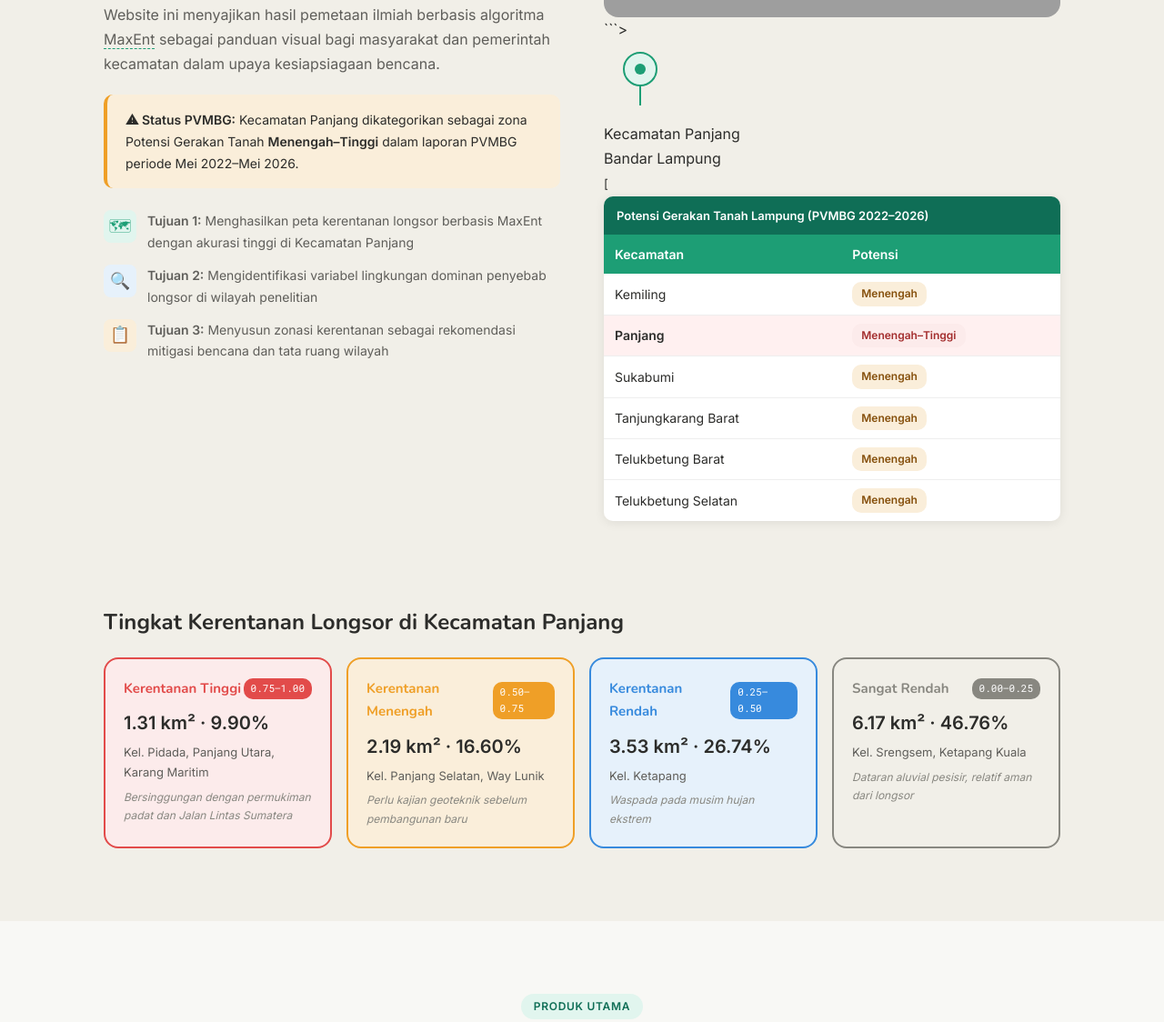
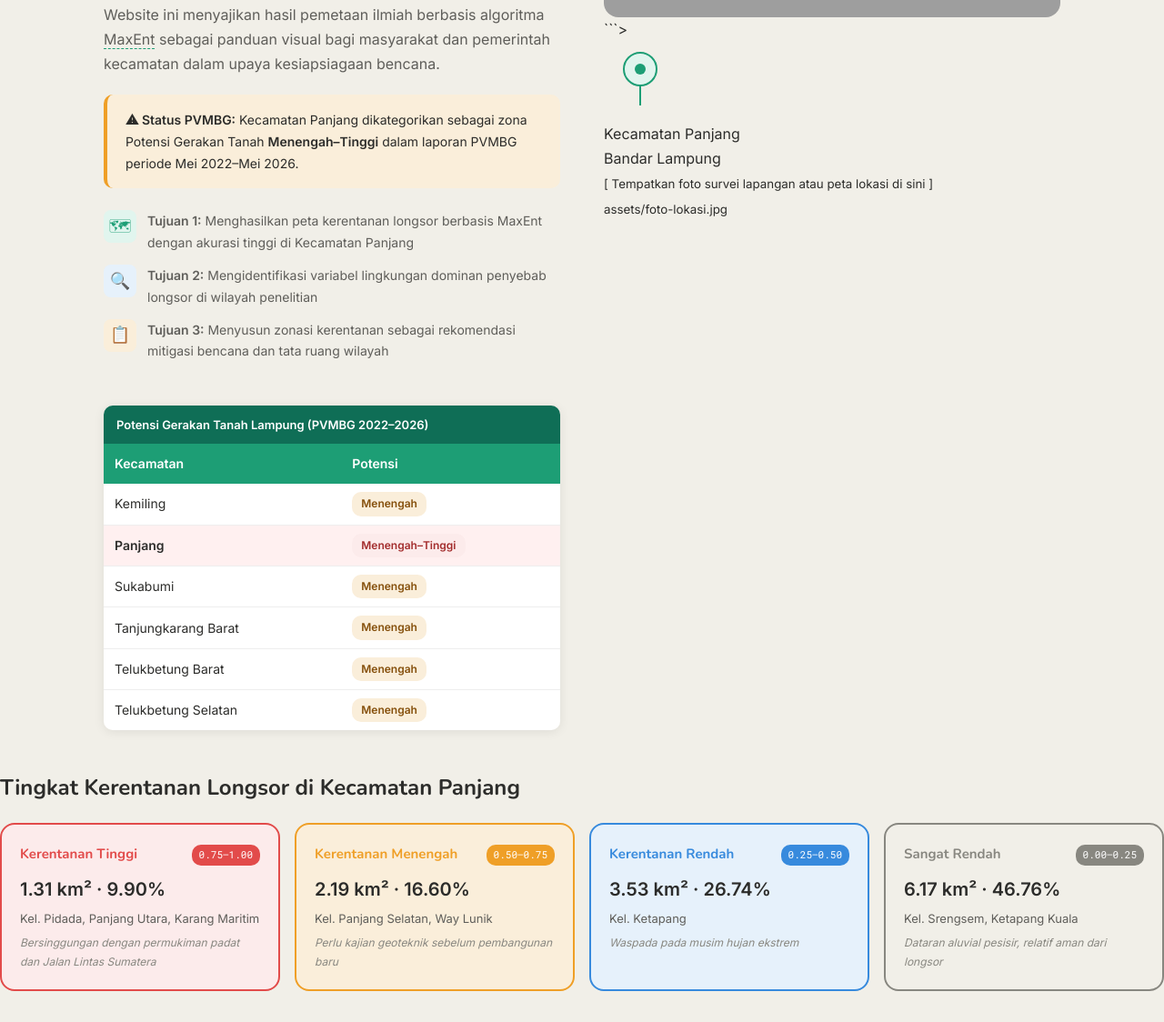
Before and after one commit to bermanmora01-hue/webgis-longsor-panjang, a plain HTML site: page index.html in a window 1280 px wide. Shown: the part 1593-2717 px from the top of the page at 91% size. Drawn offline with nearby package versions, Linux system fonts and the light colour scheme; grey boxes are pictures that could not be loaded; animation ran at ten frames a second.

Commit message:
Update index.html

```diff
--- a/index.html
+++ b/index.html
@@ -206,7 +206,8 @@
               <circle cx="40" cy="30" r="6" fill="#1D9E75"/>
             </svg>
             <p>Kecamatan Panjang<br>Bandar Lampung</p>
-            <small>[
+            <small>[ Tempatkan foto survei lapangan atau peta lokasi di sini ]<br>assets/foto-lokasi.jpg</small>
+          </div>
         </div>
 
         <div class="pvmbg-table fade-in">
```
